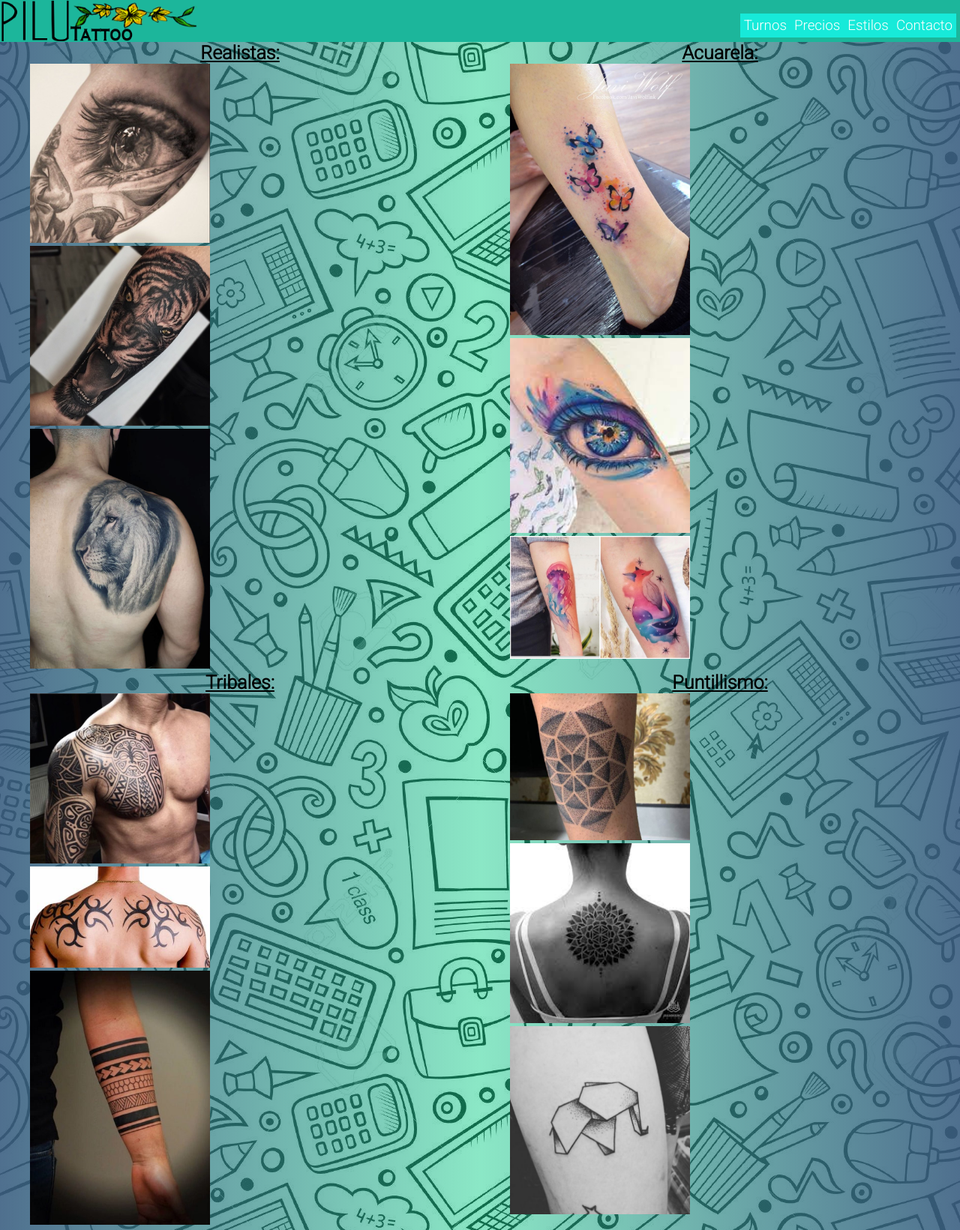
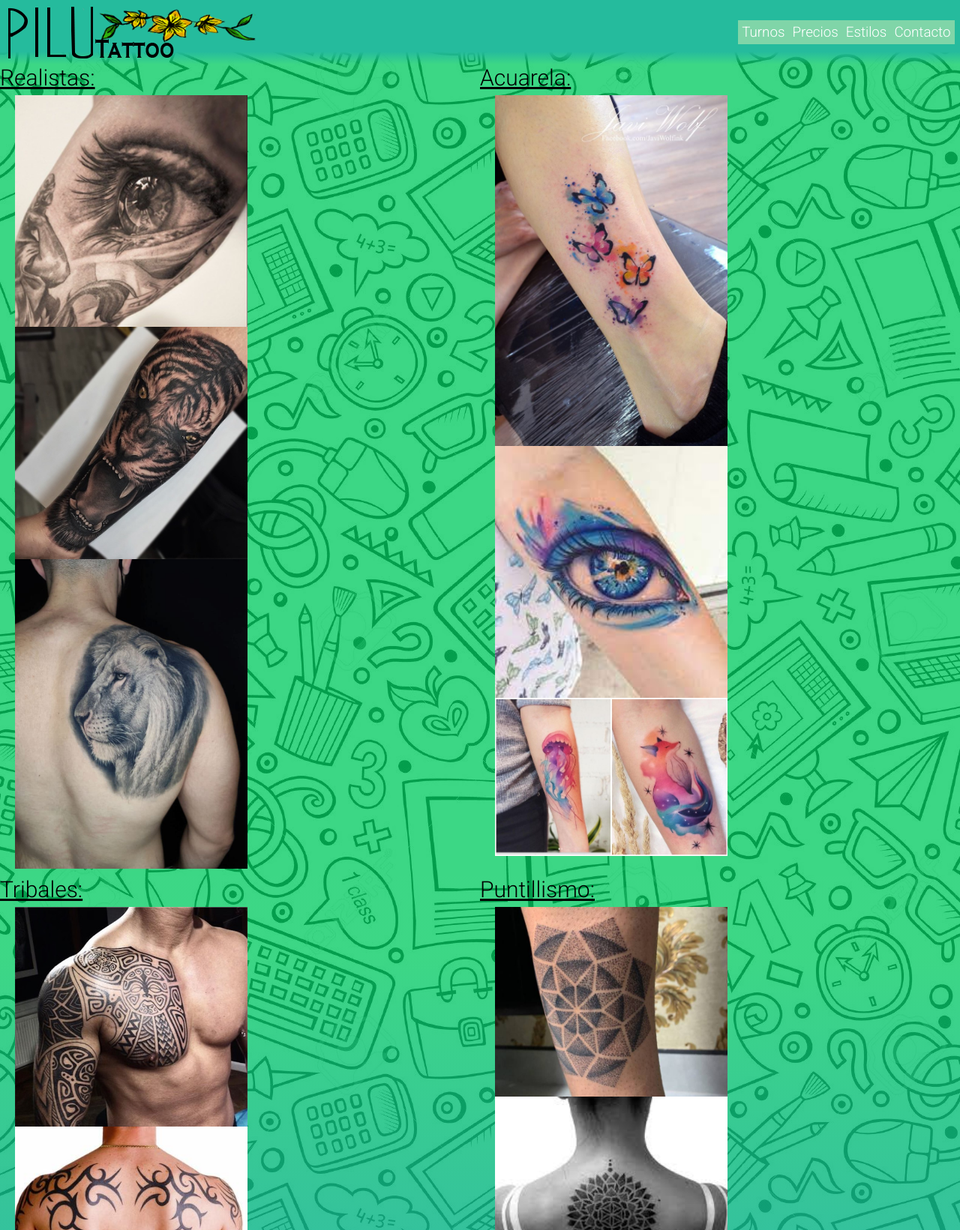
Before and after one commit to nicolima02/tatuajes-lima2, a plain HTML site: page estilos.html in a window 1280 px wide. Shown: the top 1641 px of the page at 75% size. Drawn offline with nearby package versions, Linux system fonts and the light colour scheme.

Commit message:
cambios en pagina estilos

```diff
--- a/css/style3.css
+++ b/css/style3.css
@@ -249,6 +249,89 @@ footer{
 	color: white;
 }
 
+.contMainEstilos{
+	display: grid;
+	grid-template-columns: repeat(2, 1fr);
+	grid-template-rows: repeat(2, 1fr);
+	grid-template-areas: "realista acuarela" "tribal puntillismo" ;
+}
+
+.contMainEstilos h2{
+	font-size: 3rem;
+	color: black;
+	text-decoration: underline;
+}
+
+.realista{
+	background: rgba(2, 203, 97, 0.77);
+	grid-area: realista;
+
+}
+
+#realista1{
+	width: 50%;
+}
+
+#realista2{
+	width: 50%;
+}
+
+#realista3{
+	width: 50%;
+}
+
+.acuarela{
+	grid-area: acuarela;
+	background: rgba(2, 203, 97, 0.77);
+}
+
+#acuarela1{
+	width: 50%;
+}
+
+#acuarela2{
+	width: 50%;
+}
+
+#acuarela3{
+	width: 50%;
+}
+
+.tribal{
+	background: linear-gradient(to bottom, rgba(2, 203, 97, 0.77)10%, #279FC2);
+	grid-area: tribal;
+
+}
+
+#tribal1{
+	width: 50%;
+}
+
+#tribal2{
+	width: 50%;
+}
+
+#tribal3{
+	width: 50%;
+}
+
+.puntillismo{
+	background: linear-gradient(to bottom, rgba(2, 203, 97, 0.77)10%, #279FC2);
+	grid-area: puntillismo;
+}
+
+#puntillismo1{
+	width: 50%;
+}
+
+#puntillismo2{
+	width: 50%;
+}
+
+#puntillismo3{
+	width: 50%;
+}
+
 @media (max-width:  767px) and (min-width:  280px){
 	.formulario-turnos form{
 		width: 100%;
@@ -316,6 +399,34 @@ footer{
 		width: 95%;
 
 	}
+
+	.contMainEstilos{
+		display: block;
+	}
+
+	.realista{
+		display: flex;
+		align-items: center;
+		flex-direction: column;
+	}
+
+	.acuarela{
+		display: flex;
+		align-items: center;
+		flex-direction: column;
+	}
+
+	.tribal{
+		display: flex;
+		align-items: center;
+		flex-direction: column;
+	}
+
+	.puntillismo{
+		display: flex;
+		align-items: center;
+		flex-direction: column;
+	}
 }
 
 
--- a/estilos.html
+++ b/estilos.html
@@ -5,20 +5,28 @@
 	<meta name="viewport" content="width=device-width, initial-scale=1.0">
 	<title>Pilu tattoo - tatuajes en Córdoba</title>
 	<link rel="shortcut icon" href="img/logo.jpeg">
-	<link rel="stylesheet" href="css/style2.css">
+	<link rel="stylesheet" href="css/style3.css">
 	<link rel="stylesheet" href="css/animaciones.css">
+	<!-- Bootstrap CSS -->
+    <link href="https://cdn.jsdelivr.net/npm/bootstrap@5.0.2/dist/css/bootstrap.min.css" rel="stylesheet" integrity="sha384-EVSTQN3/azprG1Anm3QDgpJLIm9Nao0Yz1ztcQTwFspd3yD65VohhpuuCOmLASjC" crossorigin="anonymous">
 </head>
 <body>
-	<nav>
-		<a href="index.html">
-			<img src="img/logo.png" class="logo" alt="Pilu tatuajes">
-		</a>
-		<ul class="botonera">
-				<li><a href="turnos.html">Turnos</a></li>
+	<nav class="navbar navbar-expand-lg navbar-light">
+	  <div class="container-fluid">
+	    <a class="navbar-brand" href="index.html"><img src="img/logo.png" alt="" class="logo"></a>
+	    <button class="navbar-toggler" type="button" data-bs-toggle="collapse" data-bs-target="#navbarSupportedContent" aria-controls="navbarSupportedContent" aria-expanded="false" aria-label="Toggle navigation">
+	      <span class="navbar-toggler-icon"></span>
+	    </button>
+	    <div class="collapse navbar-collapse" id="navbarSupportedContent">
+	      	<ul class="botonera navbar-nav me-auto mb-2 mb-lg-0">
+	     	 	<li><a href="turnos.html">Turnos</a></li>
 				<li><a href="precios.html">Precios</a></li>
 				<li><a href="estilos.html">Estilos</a></li>
 				<li><a href="contacto.html">Contacto</a></li>
-		</ul>
+			</ul>
+	    </div>
+	    </div>
+	  </div>
 	</nav>
 	<main>
 	<section class="contMainEstilos">
@@ -66,5 +74,7 @@
 		</div>
 	</footer>
 	</main>
+	<!-- Option 1: Bootstrap Bundle with Popper -->
+    <script src="https://cdn.jsdelivr.net/npm/bootstrap@5.0.2/dist/js/bootstrap.bundle.min.js" integrity="sha384-MrcW6ZMFYlzcLA8Nl+NtUVF0sA7MsXsP1UyJoMp4YLEuNSfAP+JcXn/tWtIaxVXM" crossorigin="anonymous"></script>
 </body>
 </html>
```
